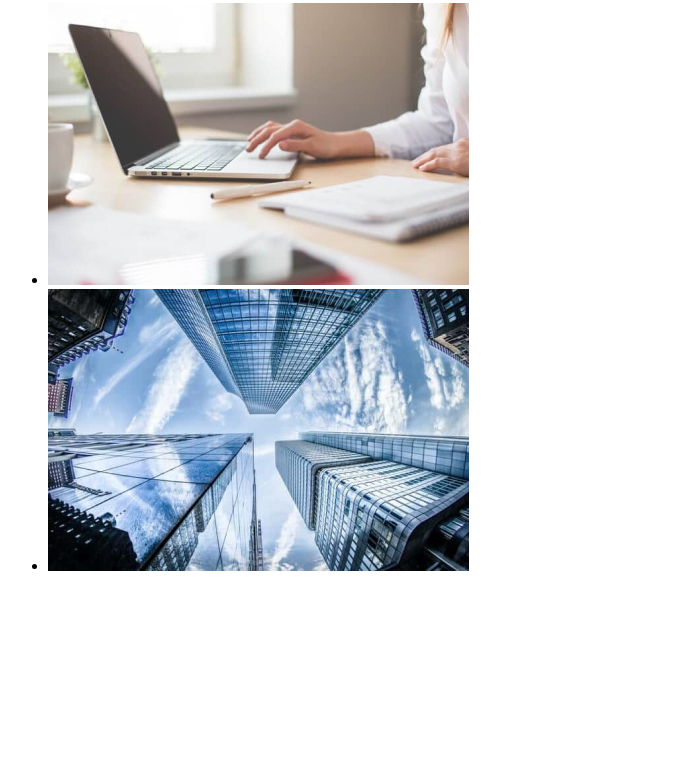
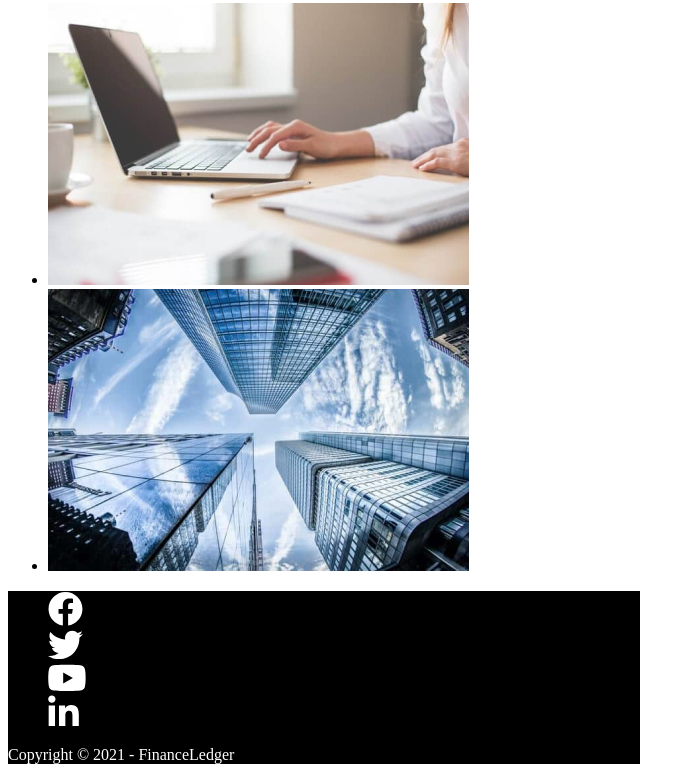
Before and after one commit to kashirin-olexsandr/blended-88-7-8, a plain HTML site: page index.html in a window 1280 px wide. Shown: the part 2184-2964 px from the top of the page, without its empty margins (0-695 px from the left). Before the commit the page ends 2775 px from the top, so only its background shows below. Drawn offline with Linux system fonts and the light colour scheme.

Commit message:
Run footer

```diff
--- a/index.html
+++ b/index.html
@@ -96,7 +96,38 @@
           </li>
         </ul>
       </section>
+      <footer
+        style="
+          background-color: black;
+          color: rgb(255, 255, 255);
+          max-width: 50%;
+        "
+      >
+        <ul style="list-style: none">
+          <li>
+            <a href="https://www.facebook.com">
+              <img src="./images/icon_facebook.svg" alt="Logo Facebook"
+            /></a>
+          </li>
+          <li>
+            <a href="https://www.twitter.com">
+              <img src="./images/icon-twitter.svg" alt="Logo Twitter"
+            /></a>
+          </li>
+          <li>
+            <a href="https://www.youtube.com">
+              <img src="./images/icon-youtube.svg" alt="Logo YouTube"
+            /></a>
+          </li>
+          <li>
+            <a href="https://www.instagram.com">
+              <img src="./images/WK.svg" alt="Who knows?"
+            /></a>
+          </li>
+        </ul>
+
+        <p>Copyright &copy; 2021 - FinanceLedger</p>
+      </footer>
     </main>
-    <footer></footer>
   </body>
 </html>
```
Also changed, not shown: images/WK.svg (added), images/icon-twitter.svg (added), images/icon-youtube.svg (added), images/icon_facebook.jpg (added), images/icon_facebook.png (added), images/icon_facebook.svg (added), images/we-on-networks.svg (added).
